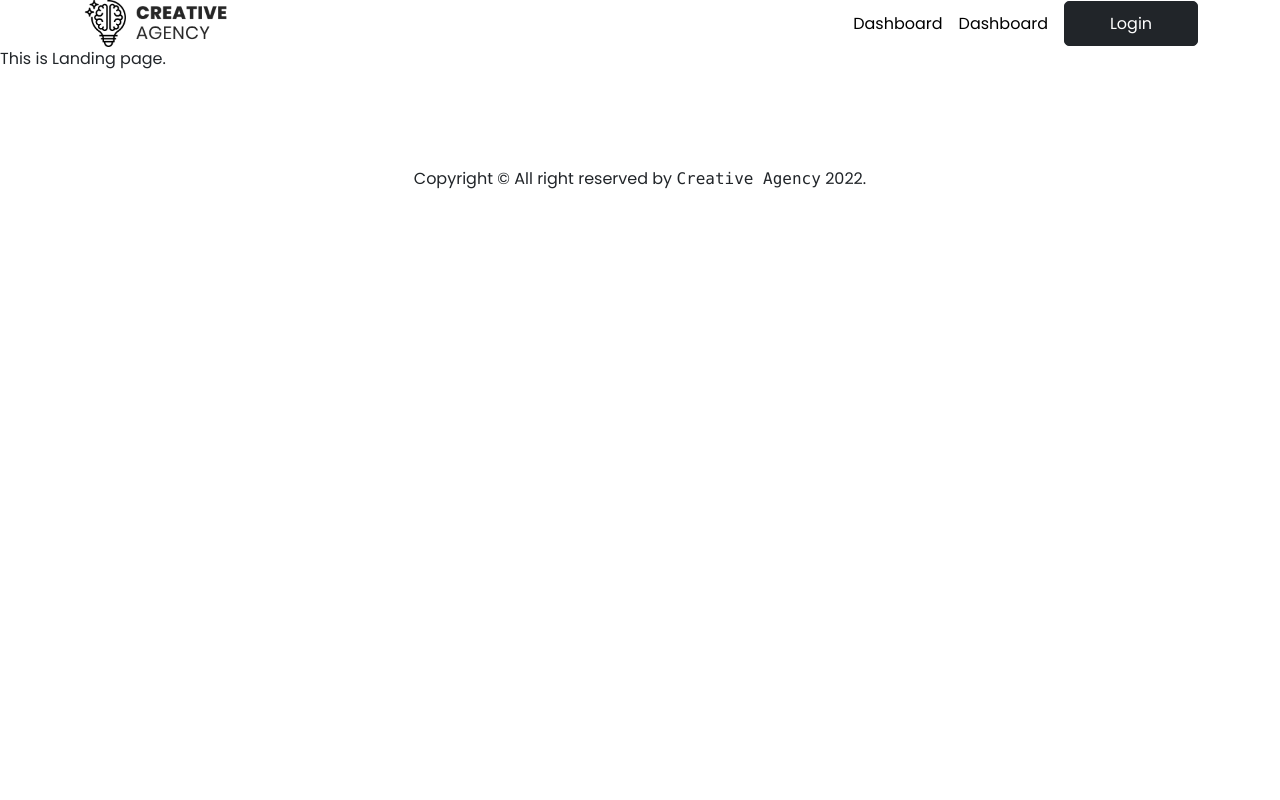
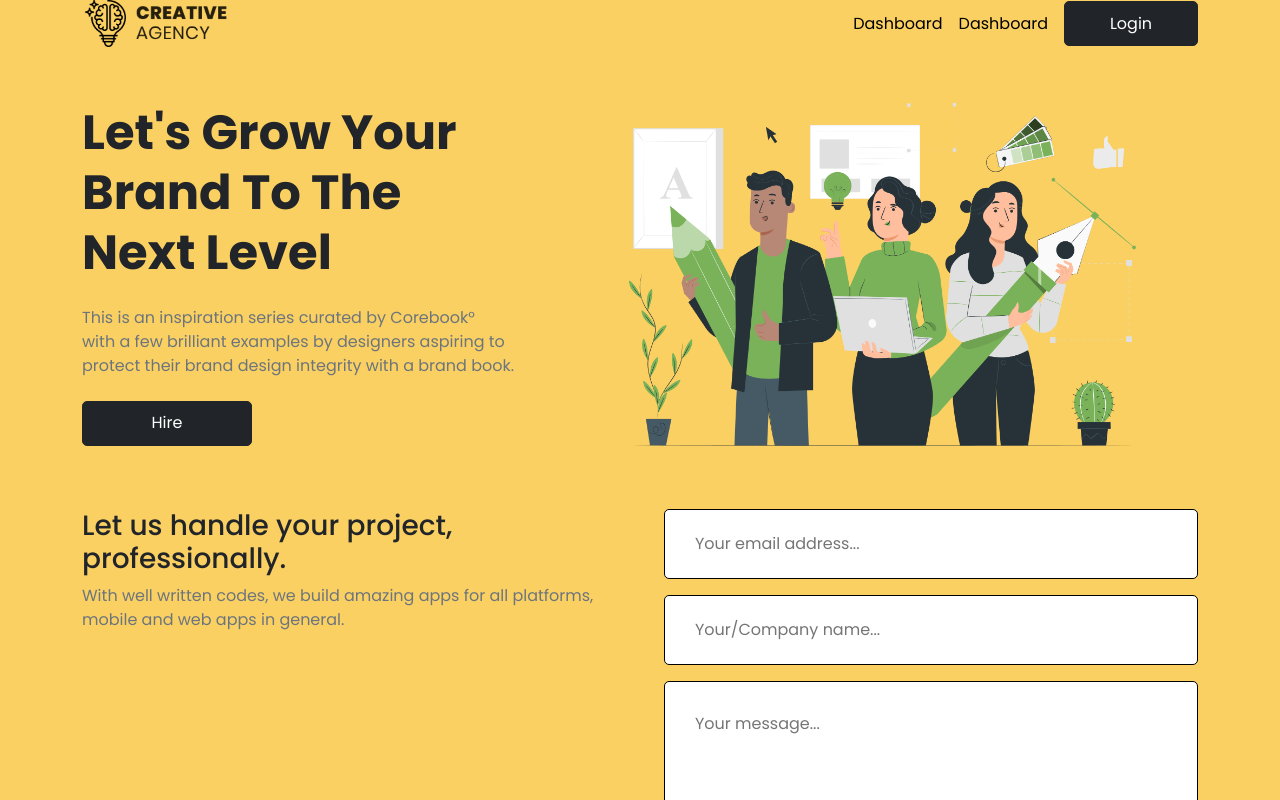
Before and after one commit to devhasibulislam/creative-agency-client, a React (Create React App) app: page / in a window 1280 px wide. Shown: the top 800 px of the page. Built offline with nearby package versions, Linux system fonts and the light colour scheme.

Commit message:
landing page bugs fixed

```diff
--- a/src/routes/Home/Landing.js
+++ b/src/routes/Home/Landing.js
@@ -1,13 +1,20 @@
 import React from 'react';
-import Footer from '../Shared/Footer';
 import Header from '../Shared/Header';
+import Contact from './Contact';
+import banner from '../../assets/banner-bg.png';
+import Banner from './Banner';
 
 const Landing = () => {
     return (
-        <section>
+        <section
+            id='landing-section'
+            style={{
+                backgroundImage: `url(${banner})`
+            }}
+        >
             <Header />
-            This is Landing page.
-            <Footer />
+            <Banner />
+            <Contact />
         </section>
     );
 };
```
